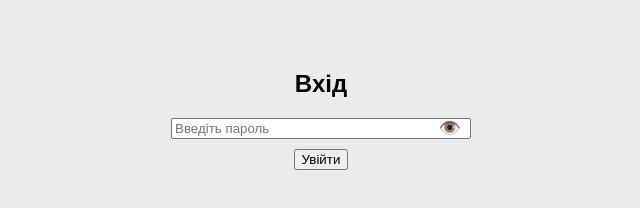
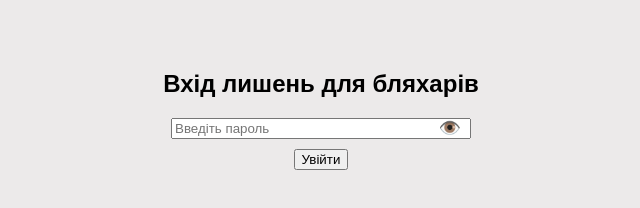
Before and after one commit to Relden/Climahole, a plain HTML site: page index.html in a window 1280 px wide. Shown: the whole page, without its empty margins (319-959 px from the left). Drawn offline with Linux system fonts and the light colour scheme.

Commit message:
Update index.html

```diff
--- a/index.html
+++ b/index.html
@@ -114,7 +114,7 @@
 </head>
 <body>
     <div id="login-container">
-    <h2>Вхід</h2>
+    <h2>Вхід лишень для бляхарів</h2>
     <div class="password-container">
         <input type="password" id="password" placeholder="Введіть пароль">
         <span id="toggle-password" class="eye-icon">👁️</span>
```
